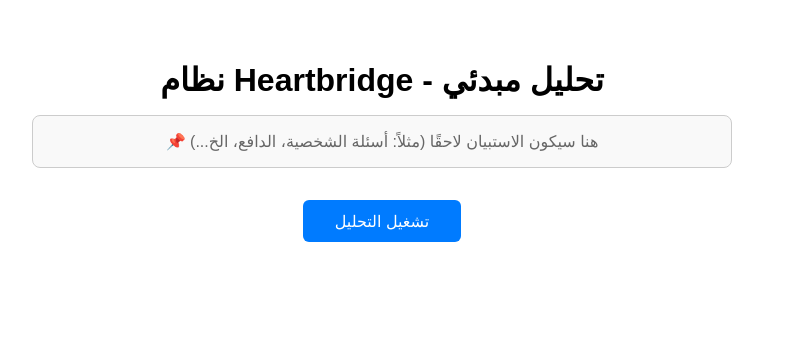
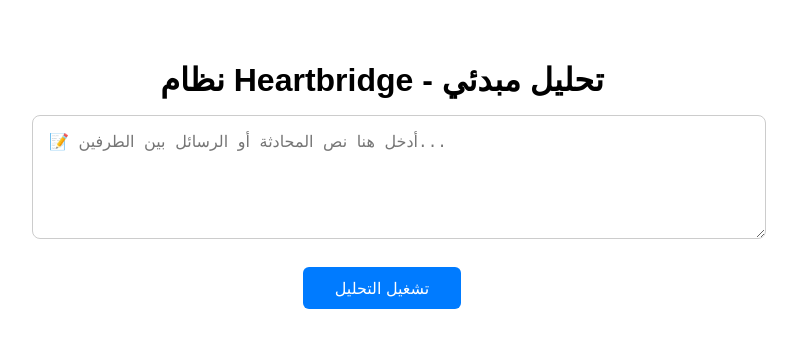
Before and after one commit to johani23/heartbridge-unified3, a React (Create React App) app: page / in a window 1280 px wide. Shown: the top 348 px of the page, without its empty margins (258-1055 px from the left). Built offline with nearby package versions, Linux system fonts and the light colour scheme.

Commit message:
Update App.js

```diff
--- a/src/App.js
+++ b/src/App.js
@@ -1,17 +1,30 @@
 import React, { useState } from 'react';
 
 function App() {
+  const [input, setInput] = useState('');
   const [response, setResponse] = useState('');
   const [loading, setLoading] = useState(false);
   const [error, setError] = useState(false);
 
   const handleAnalysis = async () => {
+    if (!input.trim()) {
+      setResponse('❌ الرجاء إدخال نص لتحليله.');
+      return;
+    }
+
     setLoading(true);
     setError(false);
     setResponse('');
 
     try {
-      const res = await fetch('https://heartbridge-unified3.onrender.com/api/predict');
+      const res = await fetch('https://heartbridge-unified3.onrender.com/api/predict', {
+        method: 'POST',
+        headers: {
+          'Content-Type': 'application/json',
+        },
+        body: JSON.stringify({ text: input }),
+      });
+
       if (!res.ok) throw new Error('Request failed');
 
       const data = await res.json();
@@ -34,18 +47,22 @@
     }}>
       <h1 style={{ marginBottom: '1rem' }}>نظام Heartbridge - تحليل مبدئي</h1>
 
-      {/* Placeholder لمكونات مستقبلية مثل الأسئلة */}
-      <div style={{
-        border: '1px solid #ccc',
-        padding: '1rem',
-        borderRadius: '8px',
-        marginBottom: '2rem',
-        background: '#f9f9f9'
-      }}>
-        <p style={{ margin: 0, color: '#666' }}>📌 هنا سيكون الاستبيان لاحقًا (مثلاً: أسئلة الشخصية، الدافع، الخ...)</p>
-      </div>
+      {/* Textarea لإدخال النص */}
+      <textarea
+        value={input}
+        onChange={(e) => setInput(e.target.value)}
+        placeholder="📝 أدخل هنا نص المحادثة أو الرسائل بين الطرفين..."
+        rows={5}
+        style={{
+          width: '100%',
+          padding: '1rem',
+          borderRadius: '8px',
+          border: '1px solid #ccc',
+          fontSize: '1rem',
+          marginBottom: '1.5rem'
+        }}
+      />
 
-      {/* زر التحليل */}
       <button
         onClick={handleAnalysis}
         disabled={loading}
@@ -62,7 +79,6 @@
         {loading ? '...جارٍ التحليل' : 'تشغيل التحليل'}
       </button>
 
-      {/* النتيجة */}
       <div style={{ marginTop: '2rem', minHeight: '3rem', color: error ? '#b00020' : '#333' }}>
         {response && <pre style={{
           backgroundColor: '#f0f0f0',
```
